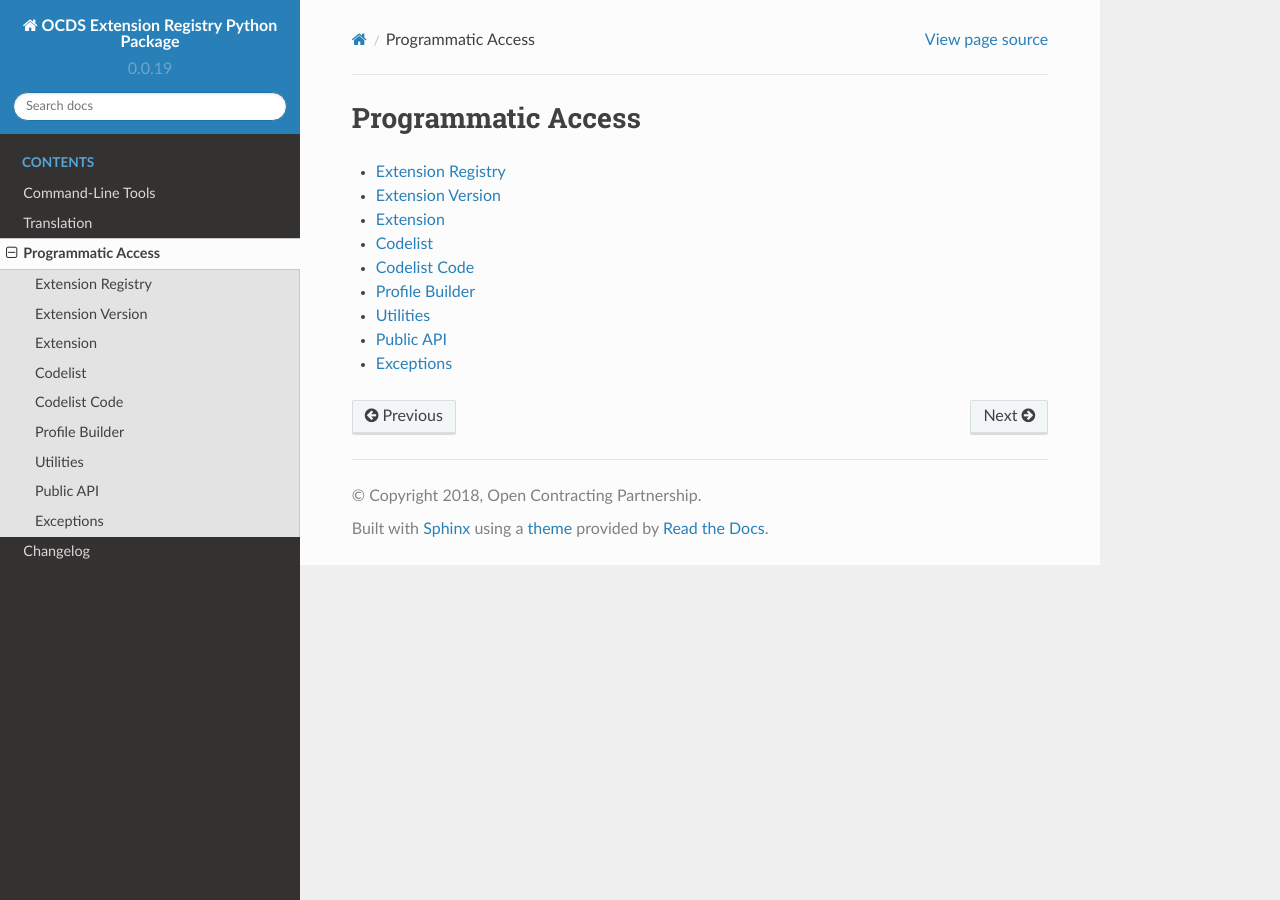
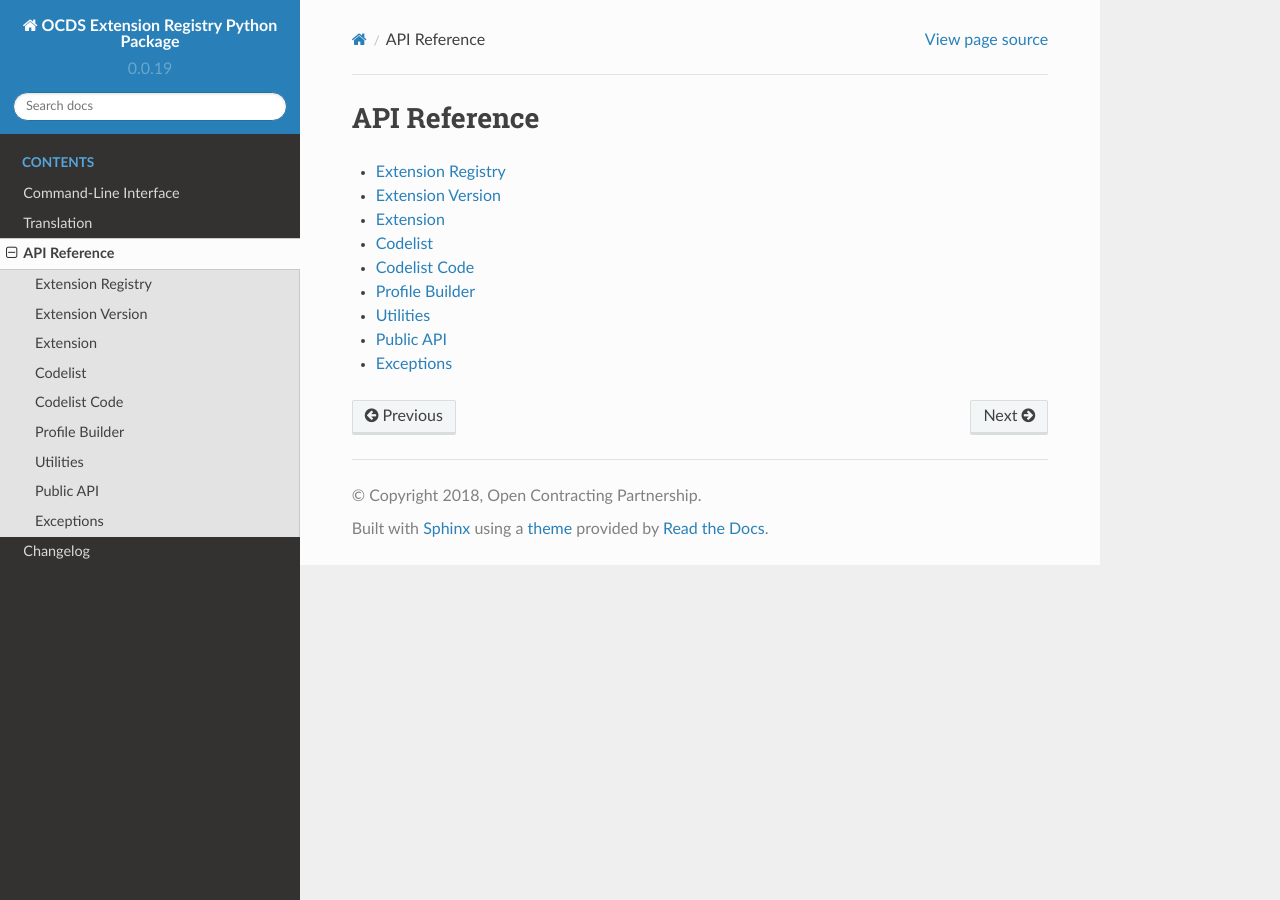
Before and after one commit to open-contracting/extension_registry.py, a Sphinx documentation site: the page built from docs/library.rst, in a window 1280 px wide. Built offline with Sphinx 7.4.7 and the Read the Docs theme 2.0.0, drawn with Linux system fonts in a browser that asks for light colours.

Commit message:
Rename page titles

```diff
--- a/docs/cli.rst
+++ b/docs/cli.rst
@@ -1,5 +1,5 @@
-Command-Line Tools
-==================
+Command-Line Interface
+======================
 
 To install this package with command-line tools, run:
 
--- a/docs/library.rst
+++ b/docs/library.rst
@@ -1,5 +1,5 @@
-Programmatic Access
-===================
+API Reference
+=============
 
 .. toctree::
    :maxdepth: 1
```
